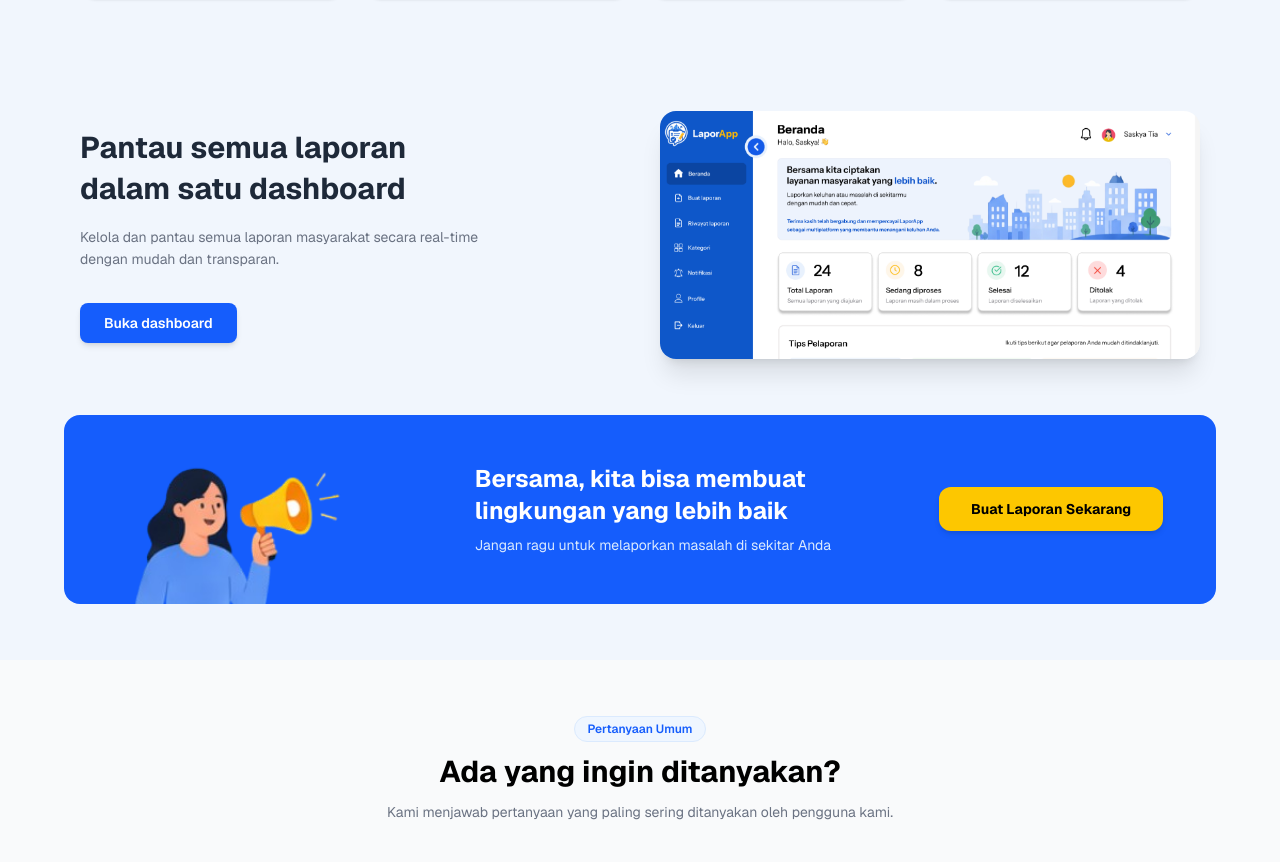
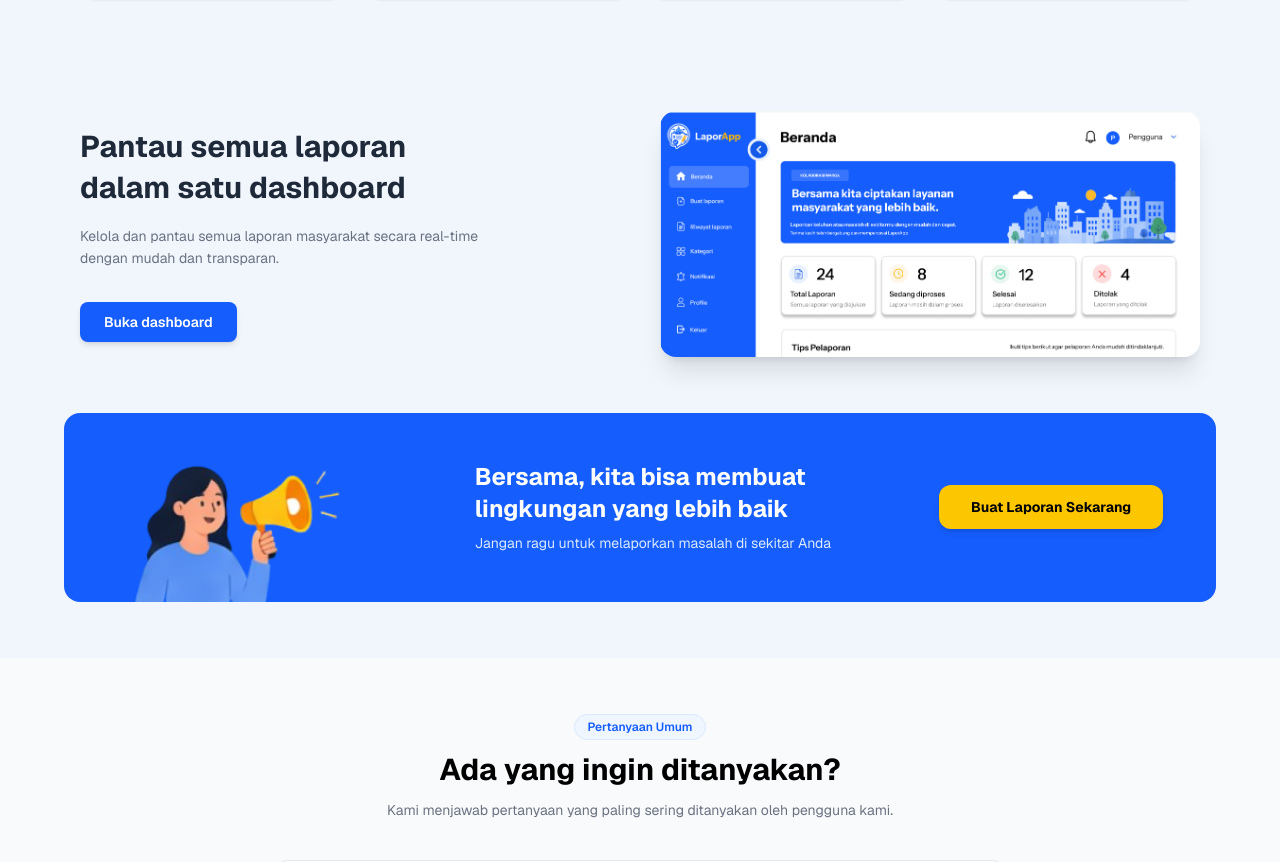
Before and after one commit to ssaskyyaa9/LaporApp, a Next.js app in the folder frontend-laporapp/: page /landing in a window 1280 px wide. Shown: the part 2098-2960 px from the top of the page. Built offline with nearby package versions, Linux system fonts and the light colour scheme.

Commit message:
update fe

```diff
--- a/frontend-laporapp/app/landing/page.js
+++ b/frontend-laporapp/app/landing/page.js
@@ -320,7 +320,7 @@ export default function HalamanUtama() {
             </div>
 
             <div className="flex-1">
-              <Image src="/assets/gambar/tampilanberanda.png" alt="Pratinjau Dashboard" width={560} height={380}
+              <Image src="/assets/gambar/dashboardlanding.png" alt="Pratinjau Dashboard" width={560} height={380}
                 className="object-contain rounded-2xl shadow-xl w-full" />
             </div>
           </div>
```
Also changed, not shown: frontend-laporapp/public/assets/gambar/dashboardlanding.png (added), frontend-laporapp/public/assets/gambar/tampilanberanda.png (deleted).
